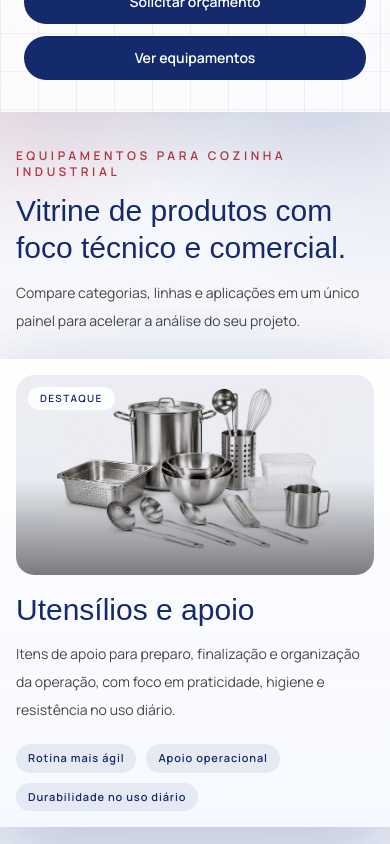
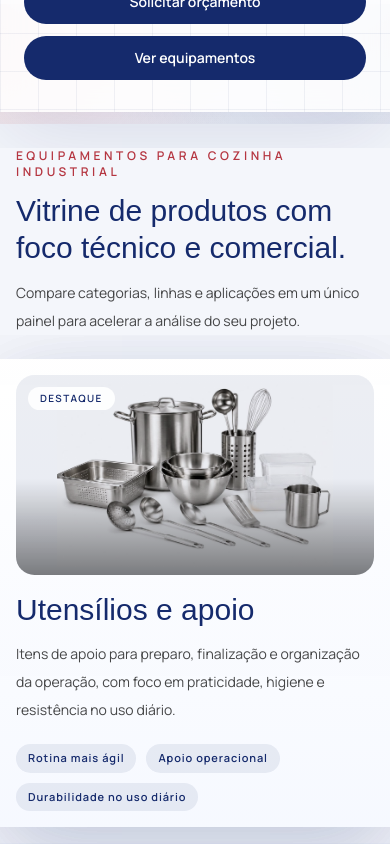
Before and after one commit to ygorluizoliveira/NrCozinhas, a Next.js app: page / in a window 390 px wide. Shown: the part 840-1684 px from the top of the page. Built offline with nearby package versions, Linux system fonts and the light colour scheme; a web font is replaced by a local one.

Commit message:
Remove sombreado sobre o titulo

```diff
--- a/src/components/product-carousel.tsx
+++ b/src/components/product-carousel.tsx
@@ -56,9 +56,9 @@ export function ProductCarousel() {
   const activeProduct = products[index];
 
   return (
-    <div className="glass-panel rounded-[2rem] p-3 !border-0 max-[768px]:rounded-none max-[768px]:p-0 max-[768px]:shadow-none sm:p-6 lg:p-7">
+    <div className="glass-panel rounded-[2rem] p-3 !border-0 max-[768px]:rounded-none max-[768px]:bg-transparent max-[768px]:p-0 max-[768px]:shadow-none max-[768px]:[box-shadow:none] max-[768px]:backdrop-blur-none sm:p-6 lg:p-7">
       <div className="grid gap-4 sm:gap-5 lg:grid-cols-[1.15fr_0.85fr] lg:items-stretch">
-        <article className="section-shell overflow-hidden rounded-[1.5rem] !border-0 p-4 max-[768px]:rounded-none max-[768px]:shadow-none sm:p-6 lg:p-7">
+        <article className="section-shell overflow-hidden rounded-[1.5rem] !border-0 p-4 max-[768px]:rounded-none max-[768px]:shadow-none max-[768px]:[box-shadow:none] max-[768px]:[background:none] sm:p-6 lg:p-7">
           <div
             key={index}
             className="carousel-fade relative h-[12.5rem] overflow-hidden rounded-[1.15rem] bg-[color:var(--brand-blue-soft)] sm:h-[18rem]"
--- a/src/components/sections/equipments-showcase-section.tsx
+++ b/src/components/sections/equipments-showcase-section.tsx
@@ -2,9 +2,9 @@ import { ProductCarousel } from "@/components/product-carousel";
 
 export function EquipmentsShowcaseSection() {
   return (
-    <section id="equipamentos" className="w-full px-4 py-10 max-[768px]:px-0 max-[768px]:py-6 max-[425px]:pb-4 sm:px-6 lg:px-8">
+    <section id="equipamentos" className="w-full px-4 py-10 max-[768px]:bg-[#f4f6fb] max-[768px]:px-0 max-[768px]:py-6 max-[425px]:pb-4 sm:px-6 lg:px-8">
       <div className="w-full">
-        <div className="mb-6 flex flex-col gap-3 px-4 max-[768px]:px-4 sm:flex-row sm:items-end sm:justify-between sm:px-0">
+        <div className="mb-6 flex flex-col gap-3 px-4 max-[768px]:relative max-[768px]:z-10 max-[768px]:bg-[#f4f6fb] max-[768px]:px-4 sm:flex-row sm:items-end sm:justify-between sm:px-0">
           <div>
             <p className="text-xs font-semibold uppercase tracking-[0.3em] text-[color:var(--brand-red)]">
               Equipamentos para cozinha industrial
```
Also changed, not shown: 1 other file (tests, documents, lock files or other folders).
